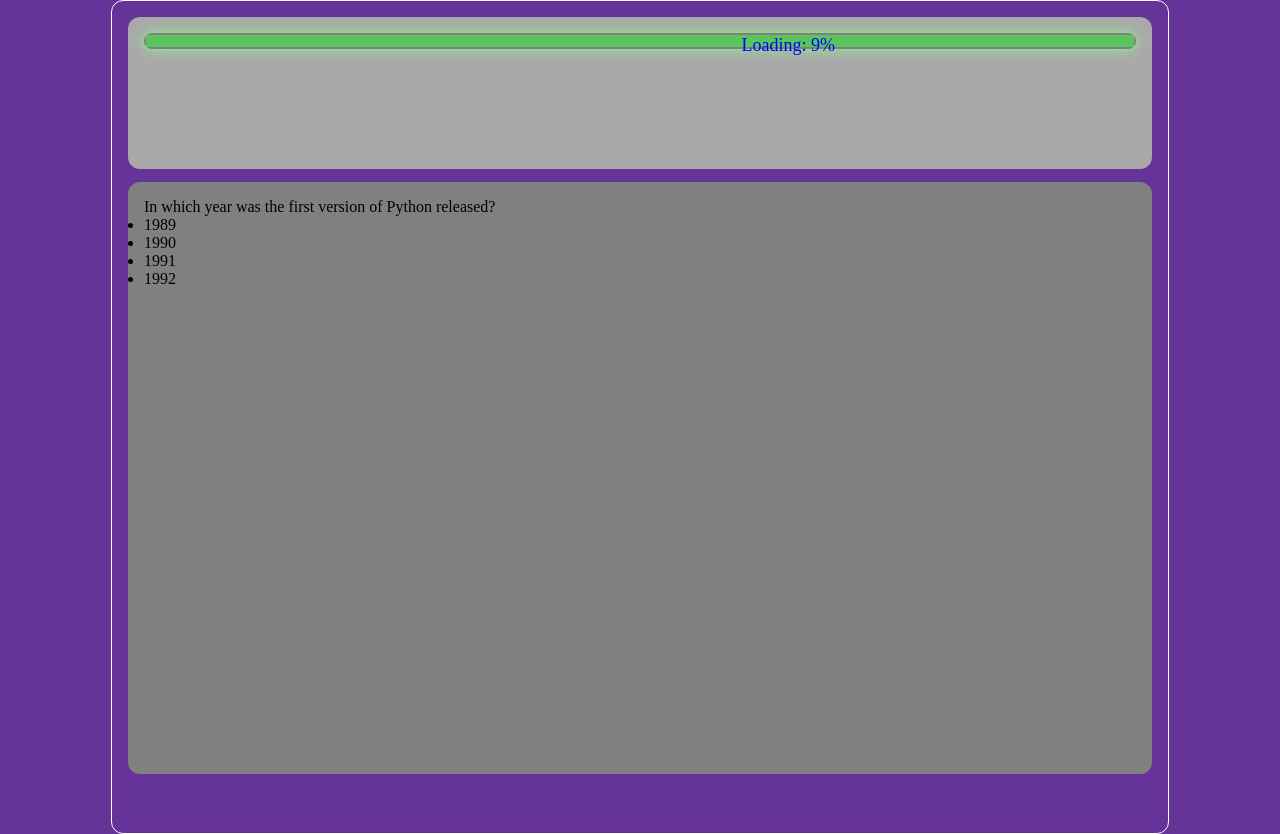
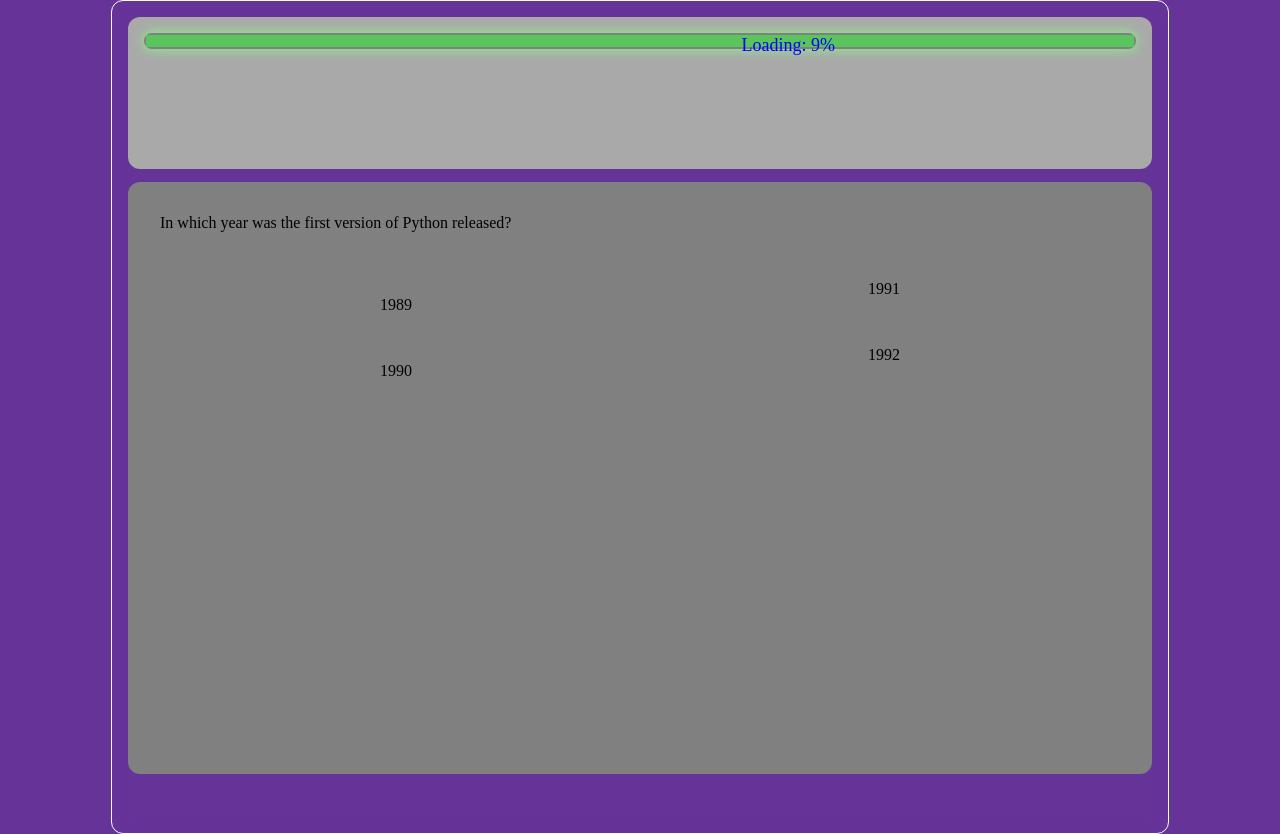
Before and after one commit to aakku106/basicJS, a website with bundled scripts: page JsFinalProject/index.html in a window 1280 px wide. Both pictures are taken after a click on the button "Start TEST !!!". Built offline with nearby package versions, Linux system fonts and the light colour scheme.

Commit message:
text center nothin more special

```diff
--- a/JsFinalProject/style.css
+++ b/JsFinalProject/style.css
@@ -5,6 +5,7 @@
 	border: none;
 	transition: all .3s ease-in-out;
 	backdrop-filter: blur(8px);
+	text-align: center;
 }
 
 body {
@@ -22,7 +23,6 @@
 		height: 15vh;
 		z-index: 100;
 		padding: 1rem;
-		text-align: center;
 
 
 		button {
@@ -36,6 +36,23 @@
 		padding: 1rem;
 		height: 70vh;
 		background-color: gray;
+
+		p {
+			padding: 1rem;
+			text-align: justify;
+		}
+
+		ul {
+			padding: 1rem;
+			columns: 2;
+			list-style: none;
+
+
+			li {
+				margin: 1rem;
+				padding: 1rem;
+			}
+		}
 	}
 }
 
```
